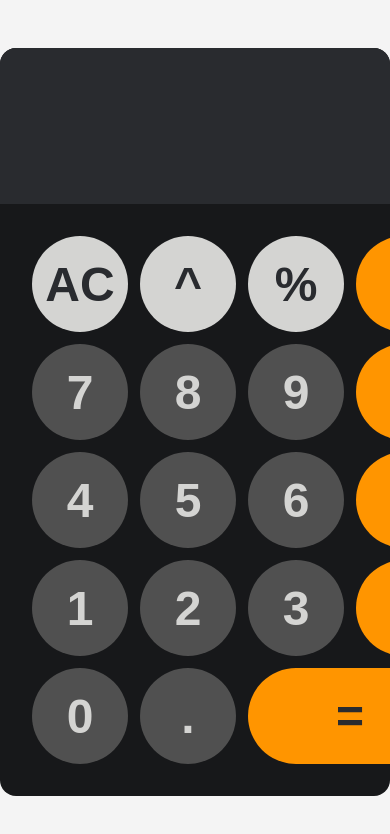
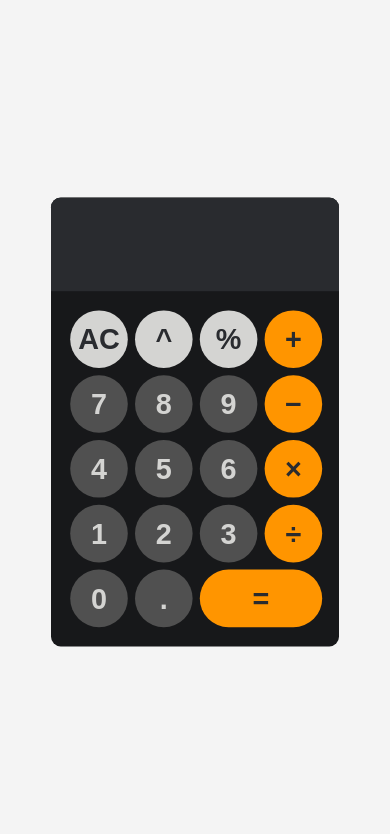
Before and after one commit to muhammadjareer24/JavaScript-Projects, a plain HTML site: page CalculatorApp/index.html in a window 390 px wide. Drawn offline with nearby package versions, Linux system fonts and the light colour scheme.

Commit message:
Made calculator app fully responsive

```diff
--- a/CalculatorApp/style.css
+++ b/CalculatorApp/style.css
@@ -26,6 +26,8 @@ body {
   border-radius: 1rem;
   max-width: 32rem;
   overflow: hidden;
+  transform: scale(0.8);
+  transform-origin: center;
 }
 
 .display {
@@ -91,3 +93,10 @@ button:active {
   border-radius: 3rem;
   width: auto;
 }
+
+@media (max-width: 480px) {
+  #calculator {
+    transform: scale(0.6);
+    min-width: 30rem;
+  }
+}
```
